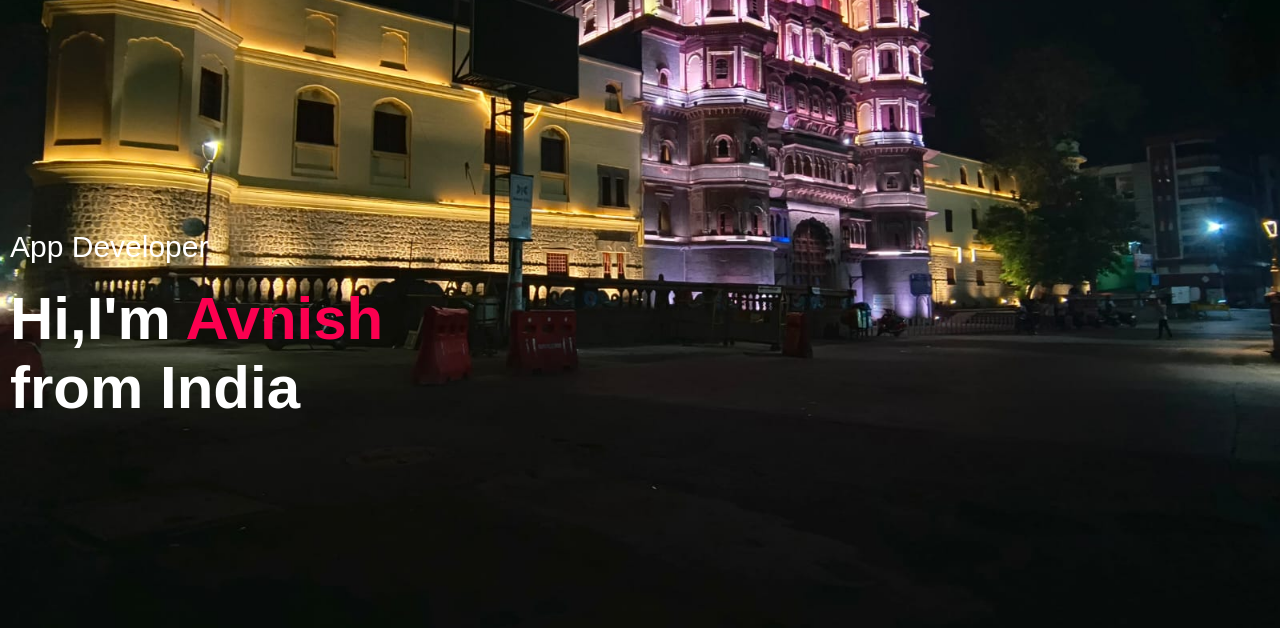
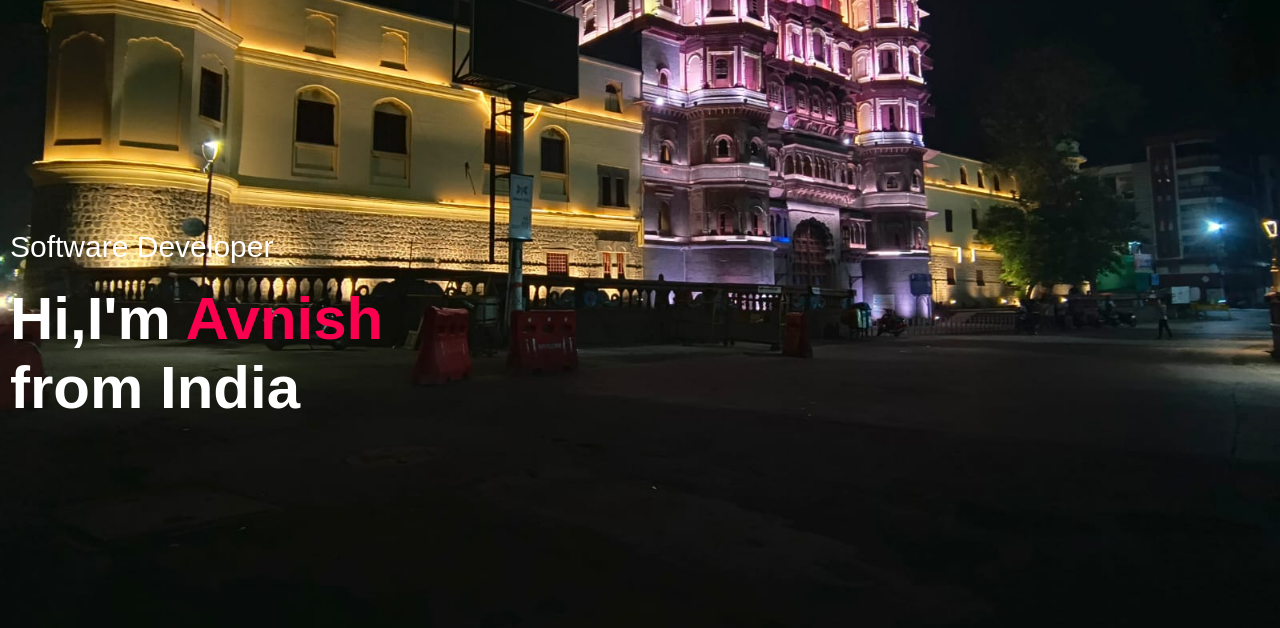
Before and after one commit to Synergicvans/Portfolio_Project, a plain HTML site: page index.html in a window 1280 px wide. Shown: the part 172-800 px from the top of the page. Drawn offline with Linux system fonts and the light colour scheme.

Commit message:
Update index.html

```diff
--- a/index.html
+++ b/index.html
@@ -25,7 +25,7 @@
                 <i class="fas fa-bars" onclick="openmenu()"></i>
             </nav>
             <div class="header-text">
-                <p>App Developer</p>
+                <p>Software Developer</p>
                 <h1>Hi,I'm <span>Avnish</span> <br> from India</h1>
             </div>
         </div>
```
